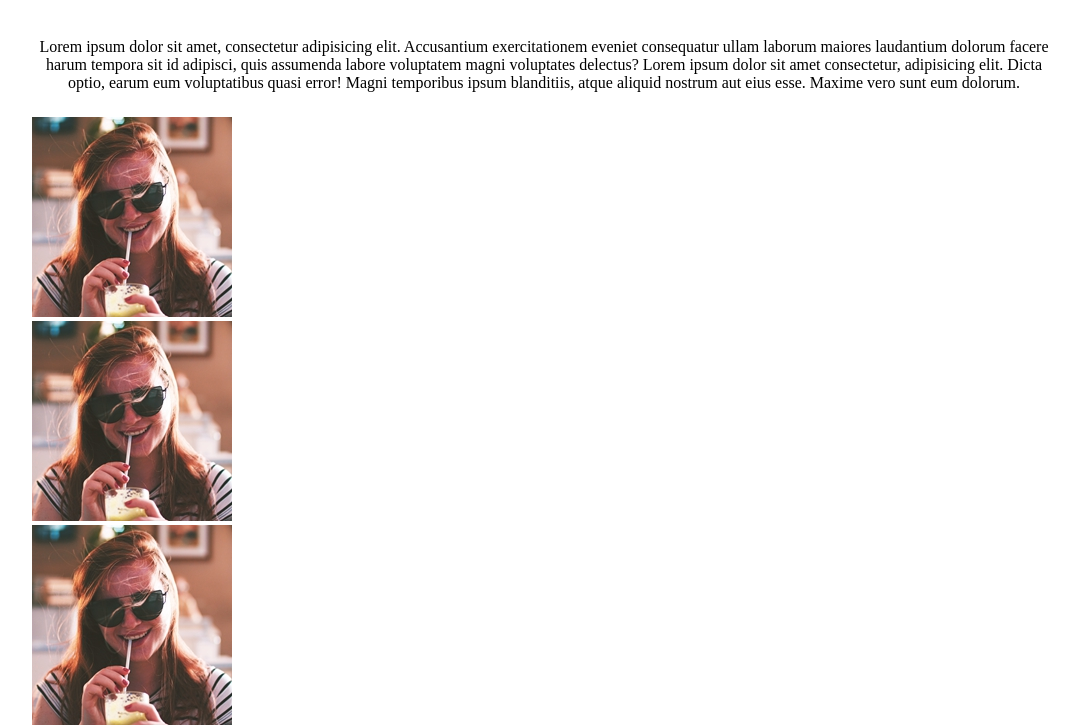
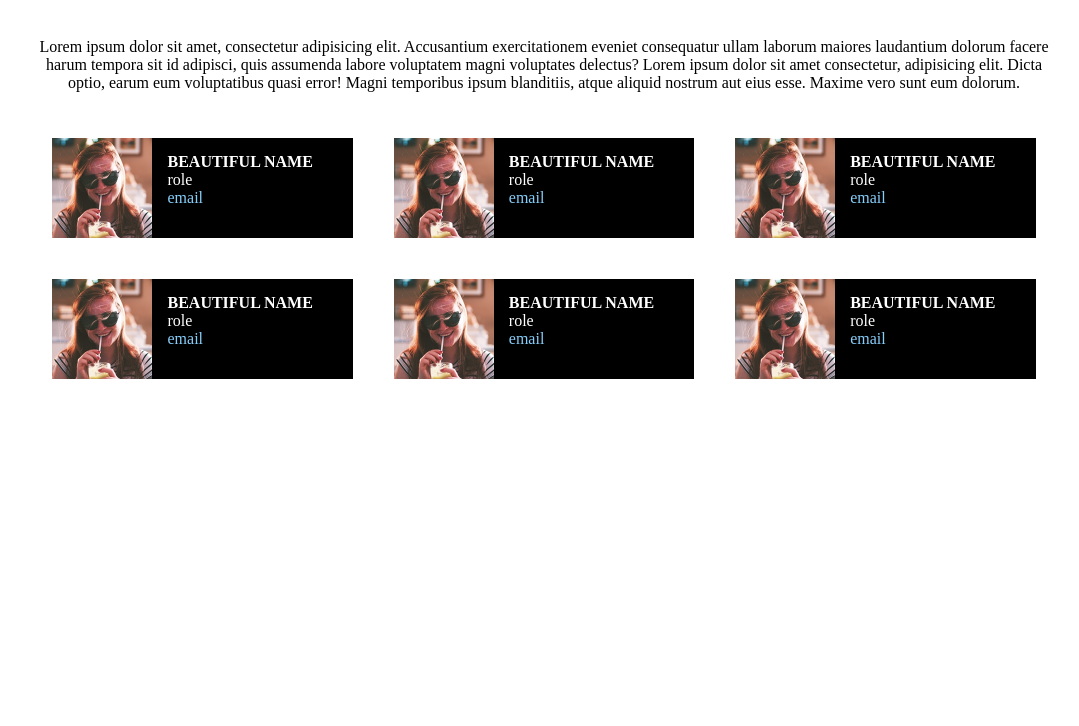
Before and after one commit to TomekWebDev/html-css-float-cards, a plain HTML site: page index.html in a window 1280 px wide. Shown: the part 71-797 px from the top of the page, without its empty margins (96-1175 px from the left). Drawn offline with Linux system fonts and the light colour scheme.

Commit message:
styled the cards and the info displayed

```diff
--- a/index.html
+++ b/index.html
@@ -19,9 +19,9 @@
                 <div class="card clearfix">
                     <img src="assets/img/female1.png" alt="">
                     <div class="info">
-                        <div class="name"></div>
-                        <div class="role"></div>
-                        <div class="email"></div>
+                        <div class="name">BEAUTIFUL NAME</div>
+                        <div class="role">role</div>
+                        <div class="email">email</div>
                     </div>
                 </div>
             </div>
@@ -29,9 +29,9 @@
                 <div class="card clearfix">
                     <img src="assets/img/female1.png" alt="">
                     <div class="info">
-                        <div class="name"></div>
-                        <div class="role"></div>
-                        <div class="email"></div>
+                        <div class="name">BEAUTIFUL NAME</div>
+                        <div class="role">role</div>
+                        <div class="email">email</div>
                     </div>
                 </div>
             </div>
@@ -39,9 +39,9 @@
                 <div class="card clearfix">
                     <img src="assets/img/female1.png" alt="">
                     <div class="info">
-                        <div class="name"></div>
-                        <div class="role"></div>
-                        <div class="email"></div>
+                        <div class="name">BEAUTIFUL NAME</div>
+                        <div class="role">role</div>
+                        <div class="email">email</div>
                     </div>
                 </div>
             </div>
@@ -49,9 +49,9 @@
                 <div class="card clearfix">
                     <img src="assets/img/female1.png" alt="">
                     <div class="info">
-                        <div class="name"></div>
-                        <div class="role"></div>
-                        <div class="email"></div>
+                        <div class="name">BEAUTIFUL NAME</div>
+                        <div class="role">role</div>
+                        <div class="email">email</div>
                     </div>
                 </div>
             </div>
@@ -59,9 +59,9 @@
                 <div class="card clearfix">
                     <img src="assets/img/female1.png" alt="">
                     <div class="info">
-                        <div class="name"></div>
-                        <div class="role"></div>
-                        <div class="email"></div>
+                        <div class="name">BEAUTIFUL NAME</div>
+                        <div class="role">role</div>
+                        <div class="email">email</div>
                     </div>
                 </div>
             </div>
@@ -69,9 +69,9 @@
                 <div class="card clearfix">
                     <img src="assets/img/female1.png" alt="">
                     <div class="info">
-                        <div class="name"></div>
-                        <div class="role"></div>
-                        <div class="email"></div>
+                        <div class="name">BEAUTIFUL NAME</div>
+                        <div class="role">role</div>
+                        <div class="email">email</div>
                     </div>
                 </div>
             </div>
--- a/style.css
+++ b/style.css
@@ -29,3 +29,35 @@ main{
     width: 80%;
     margin: auto;
 }
+
+.cardContainer{
+    float: left;
+    width: calc(100% / 3);
+    padding: 2%;
+}
+
+.card{
+    background-color: black;
+    color: white;
+    width: 100%;
+}
+
+.card img{
+    float: left;
+    width: 100px;
+    height: 100px;
+}
+
+.info{
+    display: inline-block;
+    margin: 5%;
+    height: 100%;
+}
+
+.name{
+    font-weight: bold;
+}
+
+.email{
+    color: lightskyblue;
+}
```
